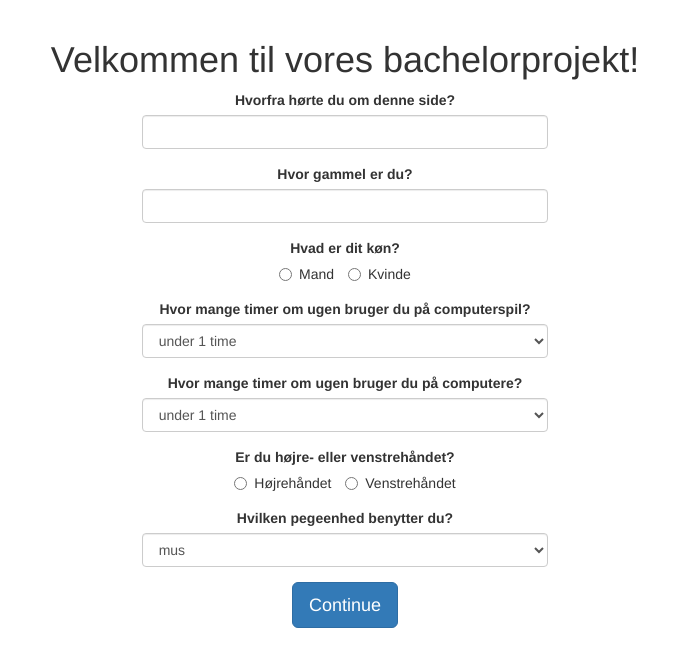
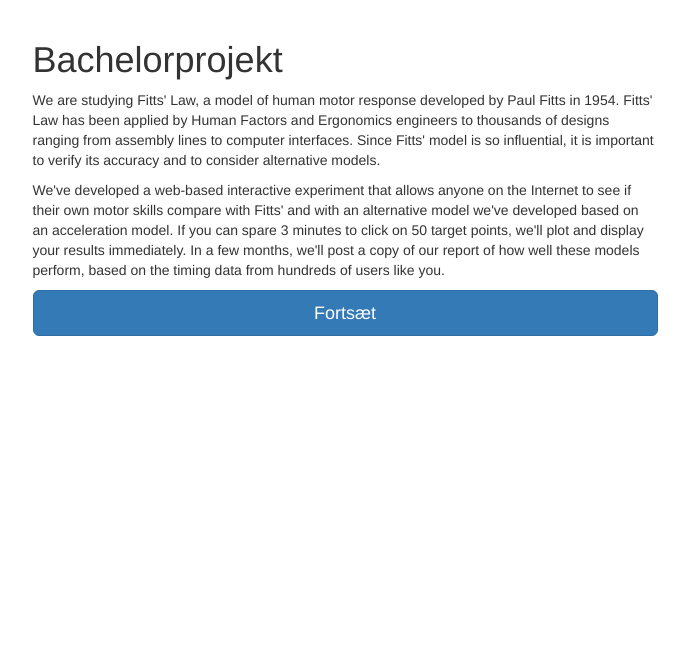
Before and after one commit to MrAdam/bachelor, a PHP site: page / in a window 1280 px wide. Shown: the top 667 px of the page, without its empty margins (295-984 px from the left). Run offline with PHP 8.4, Linux system fonts and the light colour scheme; some libraries are stand-ins or nearby versions.

Commit message:
flow update

```diff
--- a/css/style.css
+++ b/css/style.css
@@ -2,7 +2,10 @@ body {
 	margin: 0;
 	padding: 0;
 	margin-top: 20px;
-	text-align: center;
+}
+
+.row {
+	margin-top: 10px;
 }
 
 #frame {
--- a/index.html
+++ b/index.html
@@ -4,8 +4,8 @@
     <meta charset="utf-8">
     <meta http-equiv="X-UA-Compatible" content="IE=edge">
     <meta name="viewport" content="width=device-width, initial-scale=1">
-    <title>Bachelor</title>
-
+    <title>Bachelorprojekt</title>
+	<link rel="icon" type="image/x-icon" href="favicon.ico">
     <link href="https://maxcdn.bootstrapcdn.com/bootstrap/3.3.4/css/bootstrap.min.css" rel="stylesheet">
     <link href="css/style.css" rel="stylesheet">
 
@@ -16,71 +16,19 @@
   </head>
   <body>
 	<div class="row">
-		<h1>Velkommen til vores bachelorprojekt!</h1>
-	</div>
-	<div class="row">
-		<form id="form" class="col-md-4 col-md-offset-4">
-			<div class="form-group">
-				<label for="reference">Hvorfra hørte du om denne side?</label>
-				<input type="text" class="form-control" name="reference">
-			</div>
-			<div class="form-group">
-				<label for="age">Hvor gammel er du?</label>
-				<input type="number" class="form-control" name="age">
-			</div>
-			<div class="form-group">
-				<label for="">Hvad er dit køn?</label><br/>
-				<label class="radio-inline">
-					<input type="radio" name="gender" value="male"> Mand
-				</label>
-				<label class="radio-inline">
-					<input type="radio" name="gender" value="female"> Kvinde
-				</label>
-			</div>
-			<div class="form-group">
-				<label for="videogames">Hvor mange timer om ugen bruger du på computerspil?</label>
-				<select name="videogames" class="form-control">
-					<option>under 1 time</option>
-					<option>1 - 5 timer</option>
-					<option>5 - 15 timer</option>
-					<option>15 - 40 timer</option>
-					<option>over 40 timer</option>
-				</select>
-			</div>
-			<div class="form-group">
-				<label for="computers">Hvor mange timer om ugen bruger du på computere?</label>
-				<select name="computers" class="form-control">
-					<option>under 1 time</option>
-					<option>1 - 5 timer</option>
-					<option>5 - 15 timer</option>
-					<option>15 - 40 timer</option>
-					<option>over 40 timer</option>
-				</select>
-			</div>
-			<div class="form-group">
-				<label for="hand">Er du højre- eller venstrehåndet?</label><br/>
-				<label class="radio-inline">
-					<input type="radio" name="hand" value="right"> Højrehåndet
-				</label>
-				<label class="radio-inline">
-					<input type="radio" name="hand" value="left"> Venstrehåndet
-				</label>
-			</div>
-			<div class="form-group">
-				<label for="device">Hvilken pegeenhed benytter du?</label>
-				<select name="device" class="form-control">
-					<option>mus</option>
-					<option>touchpad</option>
-					<option>andet</option>
-				</select>
-			</div>
-		</form>
-	</div>
-	<div class="row">
-		<button onclick="onContinue()" class="btn btn-primary btn-lg">Continue</button>
+		<div class="col-md-6 col-md-offset-3">
+			<h1>Bachelorprojekt</h1>
+			<p>We are studying Fitts' Law, a model of human motor response developed by Paul Fitts in 1954. Fitts' Law has been applied by Human Factors and Ergonomics engineers to thousands of designs ranging from assembly lines to computer interfaces. Since Fitts' model is so influential, it is important to verify its accuracy and to consider alternative models.</p>
+			<p>We've developed a web-based interactive experiment that allows anyone on the Internet to see if their own motor skills compare with Fitts' and with an alternative model we've developed based on an acceleration model.  If you can spare 3 minutes to click on 50 target points, we'll plot and display your results immediately.  In a few months, we'll post a copy of our report of how well these models perform, based on the timing data from hundreds of users like you.</p>
+			<button class="btn btn-primary btn-lg btn-block" onclick="onContinue()">Fortsæt</button>
+		</div>
 	</div>
     <script src="https://ajax.googleapis.com/ajax/libs/jquery/1.11.2/jquery.min.js"></script>
     <script src="https://maxcdn.bootstrapcdn.com/bootstrap/3.3.4/js/bootstrap.min.js"></script>
-    <script src="js/index.js"></script>
+    <script type="text/javascript">
+	    function onContinue() {
+		    window.location.replace('consent.html');
+	    }
+    </script>
   </body>
 </html>
--- a/js/index.js
+++ /dev/null
@@ -1,16 +0,0 @@
-sessionStorage.data = null;
-var data = {};
-
-function onContinue() {
-	data.person = {
-		reference: $('input[name="reference"]').val(),
-		age: $('input[name="age"]').val(),
-		gender: $('input[name="gender"]:checked').val(),
-		videogames: $('select[name="videogames"]').val(),
-		computers: $('select[name="computers"]').val(),
-		hand: $('input[name="hand"]:checked').val(),
-		device: $('select[name="device"]').val()
-	};
-	sessionStorage.data = JSON.stringify(data);
-	window.location.replace('navigating.html');
-}
--- a/js/navigating.js
+++ b/js/navigating.js
@@ -82,7 +82,7 @@ function createTunnel() {
 	// Set up handler for mouseEnter on left gate
 	leftGate.onMouseEnter = function(event) {
 		// If the left gate was crossed and the test should start ->
-		if (!running && !finished) {
+		if (!running && !finished && event.event.movementX > 0) {
 			// Beep to notify the testee of the action
 			beep();
 			// Instantiate the path for the current tunnel
```
Also changed, not shown: consent.html (added, +41 -0 lines), survey.html (added, +101 -0 lines).
